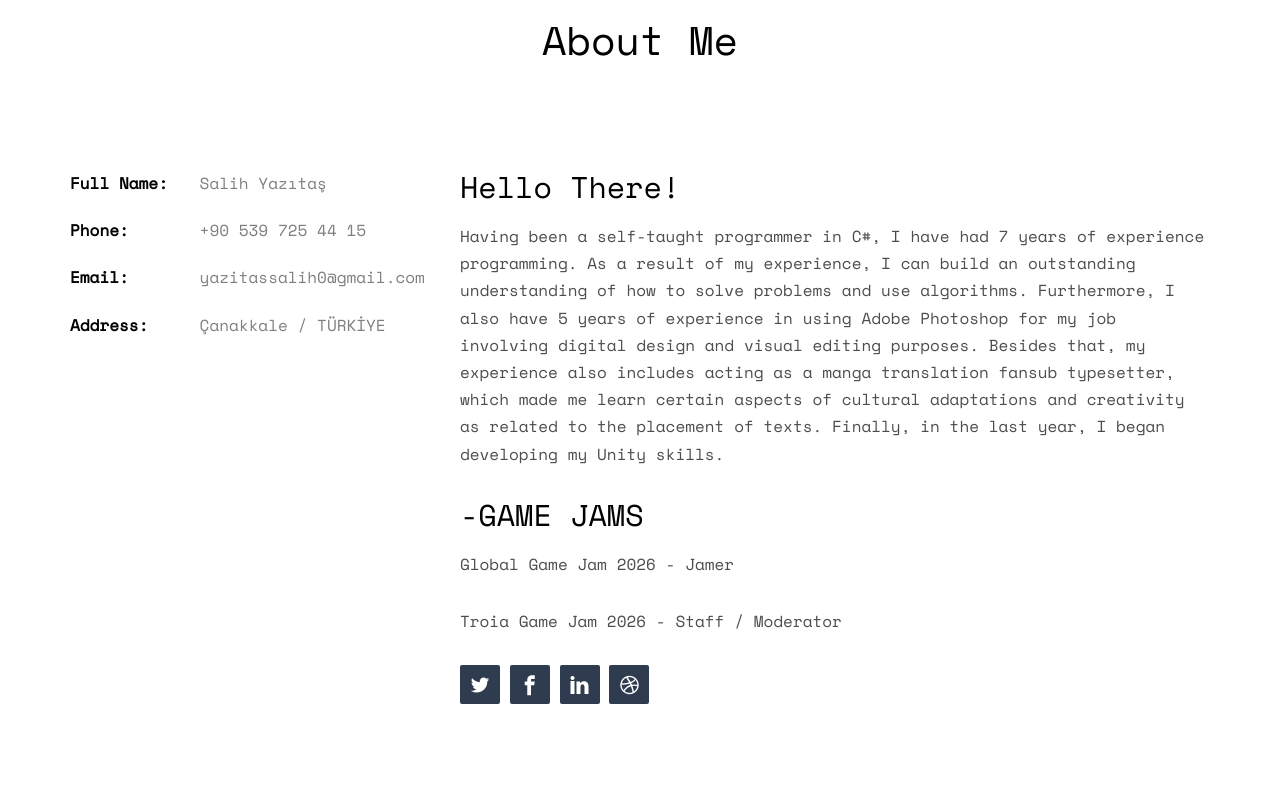
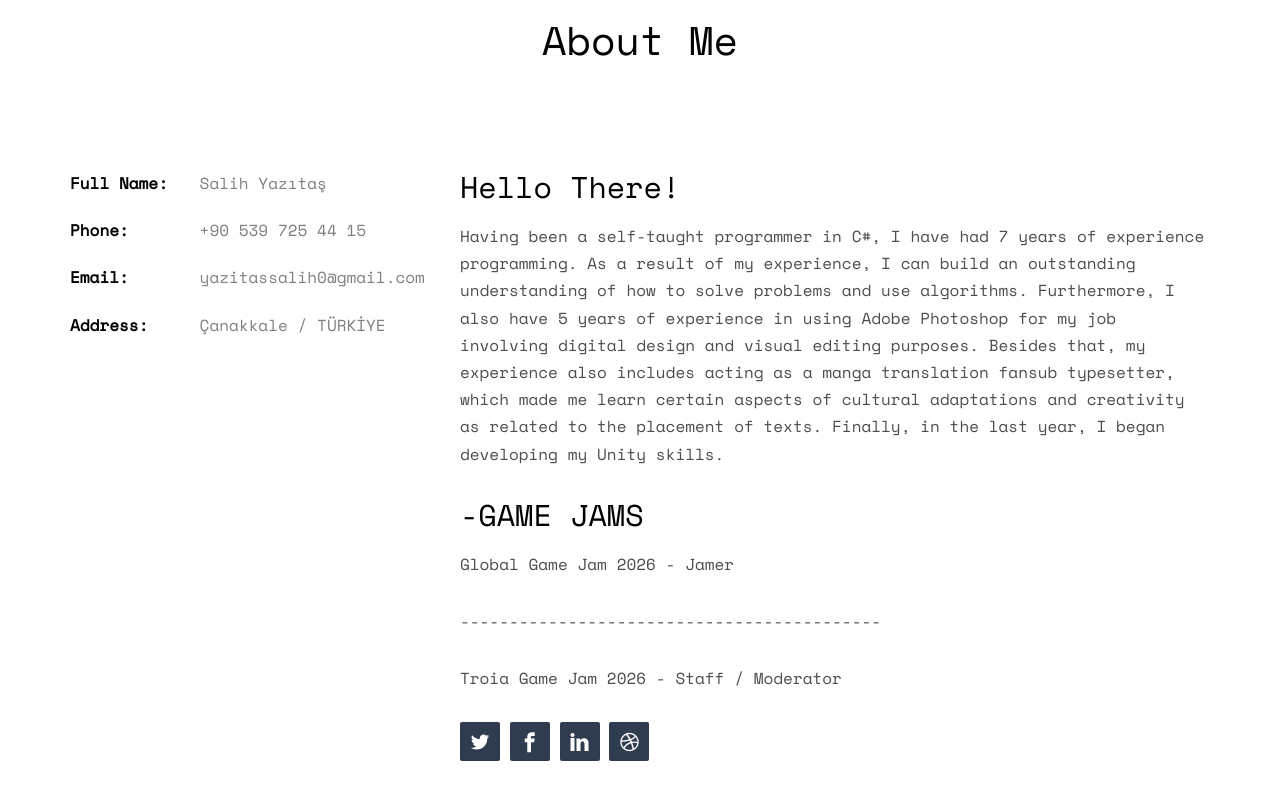
Before and after one commit to SalihYzts/SalihYzts.github.io, a plain HTML site: page index.html in a window 1280 px wide. Shown: the part 902-1702 px from the top of the page. Drawn offline with nearby package versions, Linux system fonts and the light colour scheme; files whose address does not match are found by name.

Commit message:
Update index.html

```diff
--- a/index.html
+++ b/index.html
@@ -79,8 +79,9 @@
 					<h2>Hello There!</h2>
 					<p>Having been a self-taught programmer in C#, I have had 7 years of experience programming. As a result of my experience, I can build an outstanding understanding of how to solve problems and use algorithms. Furthermore, I also have 5 years of experience in using Adobe Photoshop for my job involving digital design and visual editing purposes. Besides that, my experience also includes acting as a manga translation fansub typesetter, which made me learn certain aspects of cultural adaptations and creativity as related to the placement of texts. Finally, in the last year, I began developing my Unity skills.</p>
 					<h2>-GAME JAMS</h2>
-					<p>Global Game Jam 2026 - Jamer</p>
-					<p>Troia Game Jam 2026 - Staff / Moderator</p>
+					<p>Global Game Jam 2026   - Jamer</p>
+					<p>-------------------------------------------</p>
+					<p>Troia Game Jam 2026    - Staff / Moderator</p>
 					<p>
 						<ul class="fh5co-social-icons">
 							<li><a href="#"><i class="icon-twitter2"></i></a></li>
```
